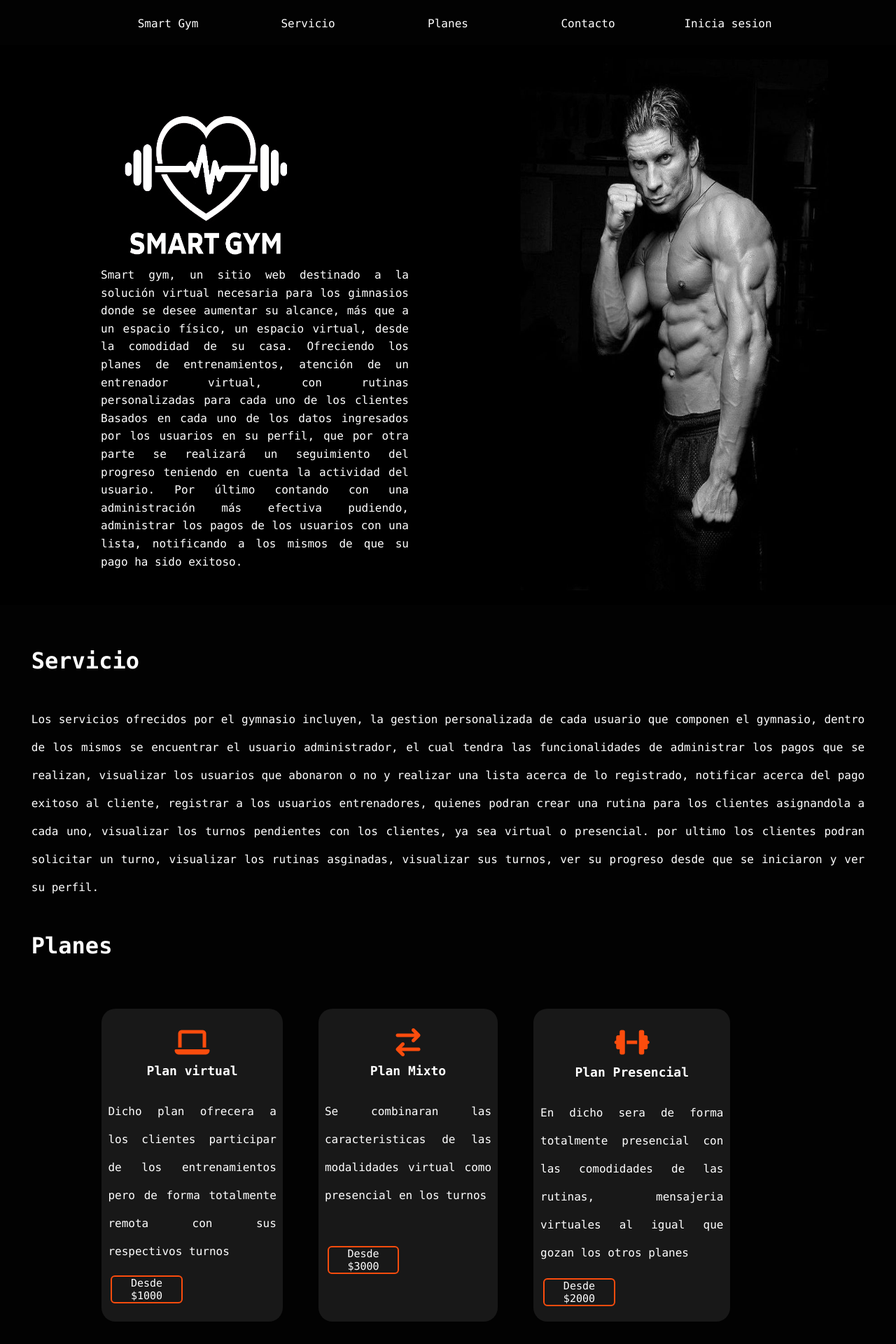
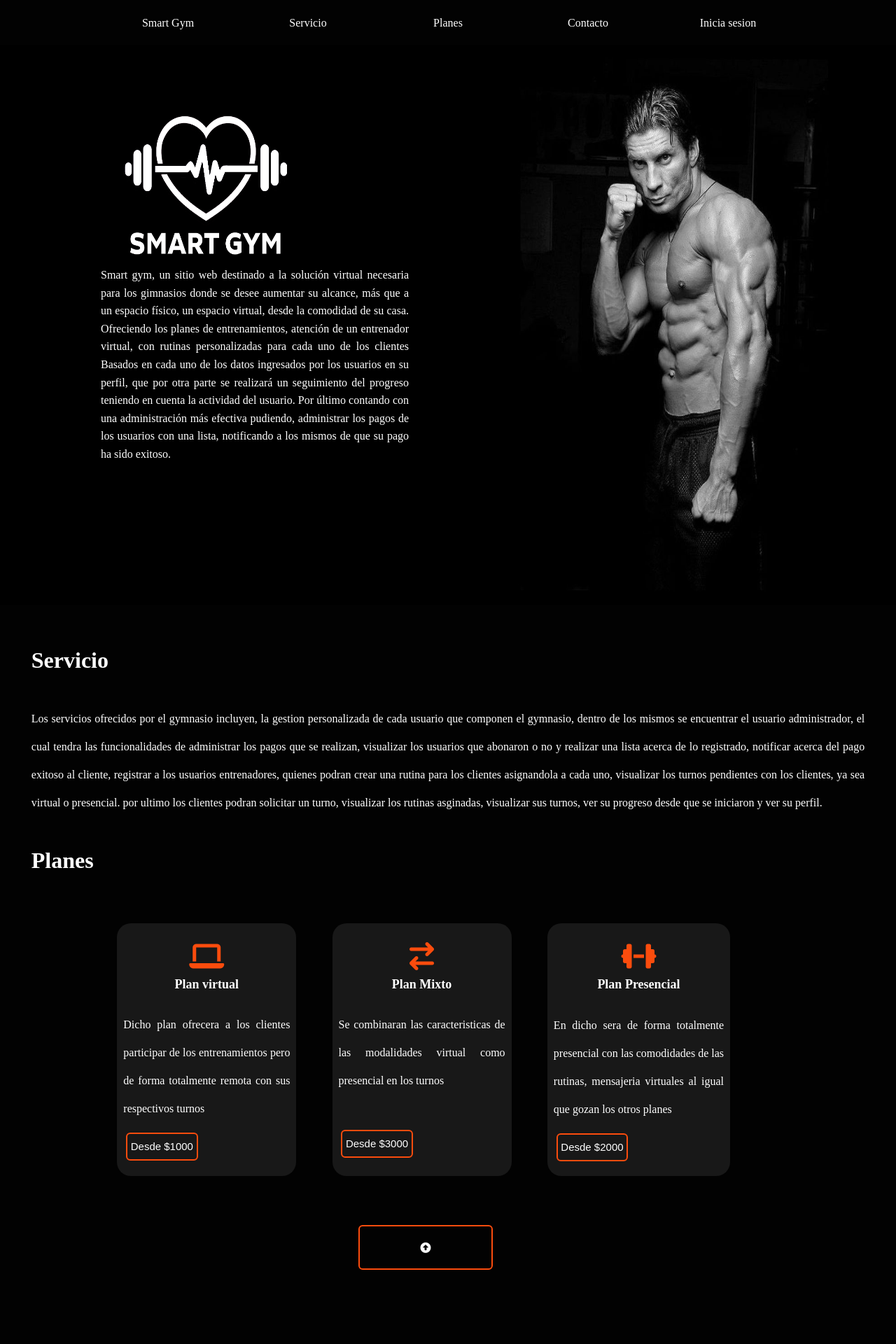
Before and after one commit to black744/SmartGym, a PHP site: page /vistas/index.php in a window 1280 px wide. Shown: the top 1920 px of the page at 70% size. Run offline with PHP 8.4, Linux system fonts and the light colour scheme; some libraries are stand-ins or nearby versions.

Commit message:
actualizacion index

```diff
--- a/css/estiloindex.css
+++ b/css/estiloindex.css
@@ -10,7 +10,6 @@
 *{
     margin: 0%;
     padding: 0%;
-    font-family: "Lucida Console", "Courier New", monospace;
 }
 
 html{
@@ -22,7 +21,7 @@ html{
 body {
     background: var(--color-fondo-html);
     min-width: 100vh;
-    min-height: 160vw;
+    min-height: 155vw;
     text-align: justify;
 }
 
@@ -328,12 +327,3 @@ main .contenido .post p {
     cursor: pointer;
     transform: scale(1.1);
 }
-
-
-/* en caso de no funcionar borrar*/
-
-
-/* estilo boton subir */
-
-
-/* fin estilo boton  subir*/
--- a/css/estiloregistro.css
+++ b/css/estiloregistro.css
@@ -10,7 +10,6 @@
 *{
     margin: 0%;
     padding: 0%;
-    font-family: "Lucida Console", "Courier New", monospace;
 }
 
 html{
@@ -19,7 +18,7 @@ html{
 
 
 body {
-    height: 120vh;
+    height: 100vh;
     display: flex;
     align-items: center;
     justify-content: center;
@@ -81,7 +80,7 @@ body {
     height: fit-content;
     padding: 1rem;
     margin: 2rem;
-    background-color: rgb(51, 51, 51, 0.602);
+    background-color: rgb(15, 15, 15, 0.902);
     text-align: center;
 }
 
```
